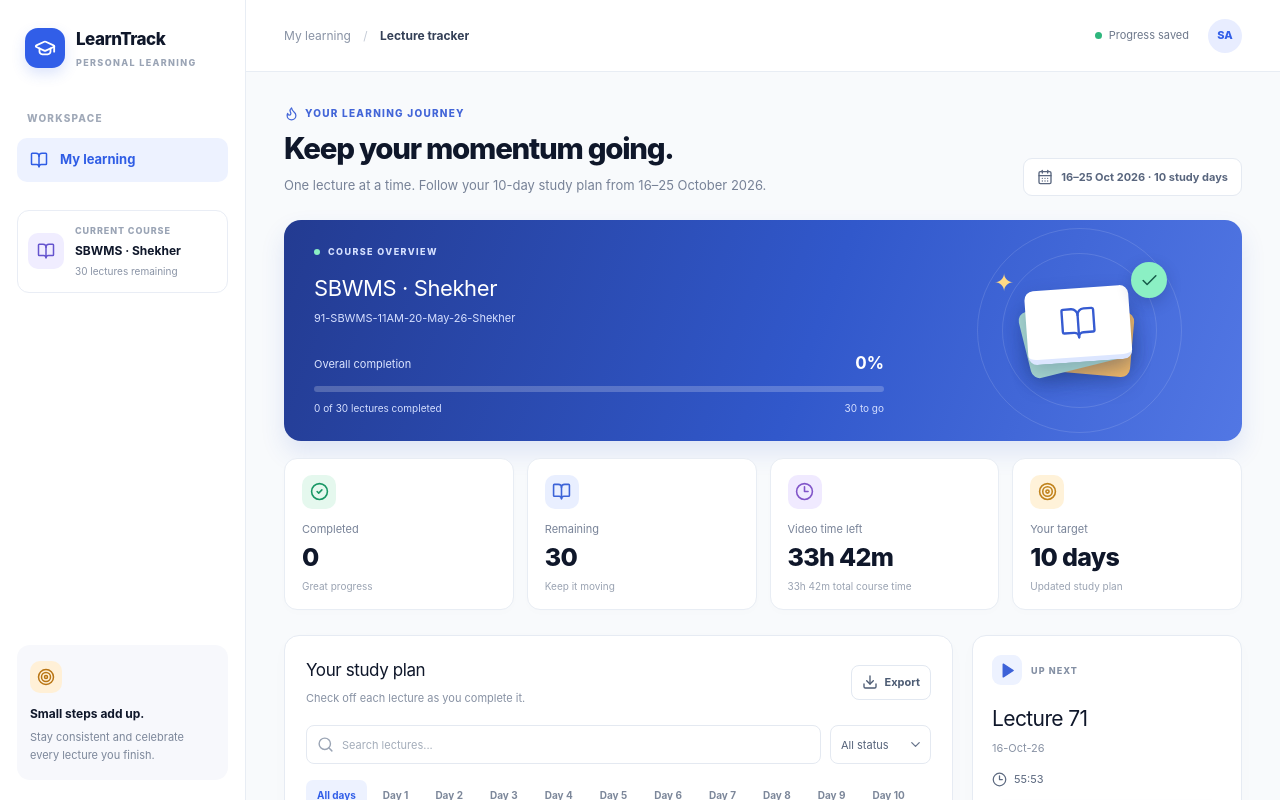
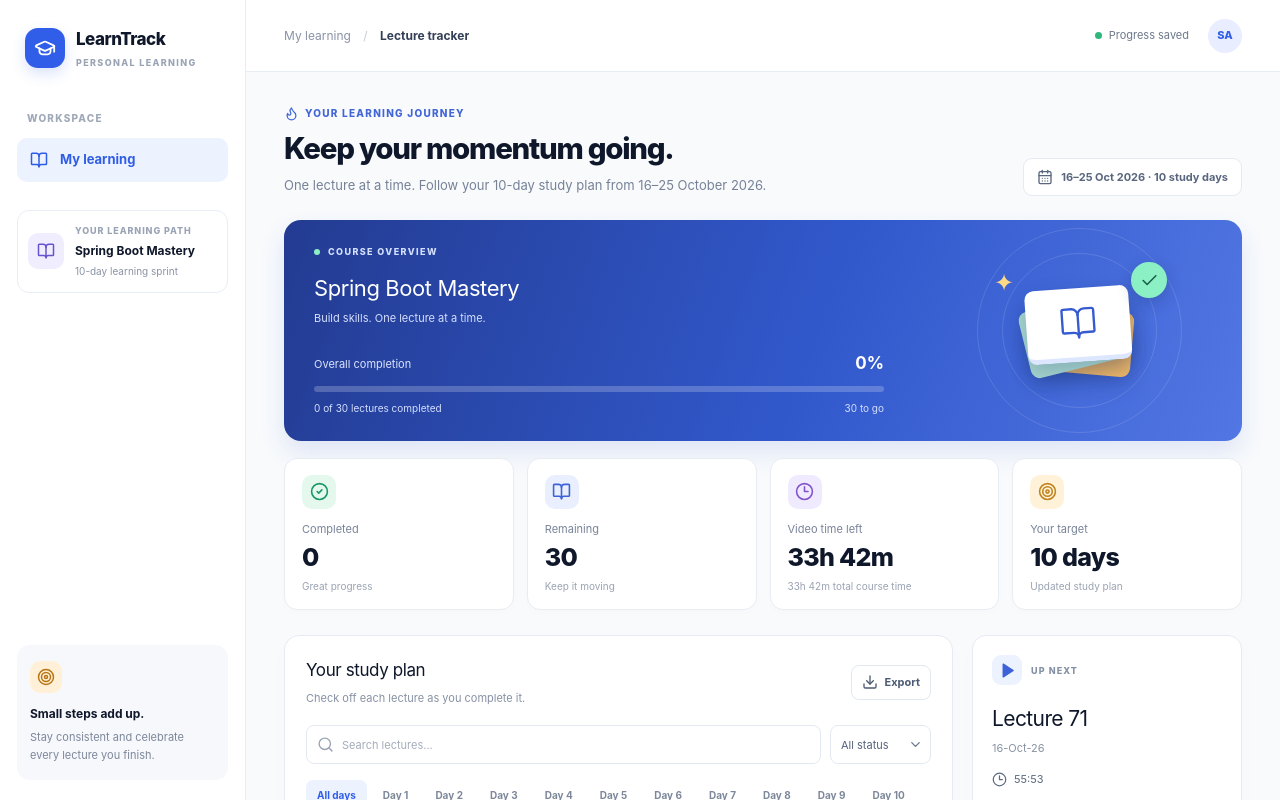
Before and after one commit to Shayanarshi/lecture-tracker, a React (Vite) app: page / in a window 1280 px wide. Shown: the top 800 px of the page. Built offline with nearby package versions, Linux system fonts and the light colour scheme.

Commit message:
Improve dashboard alignment and styling

```diff
--- a/src/main.jsx
+++ b/src/main.jsx
@@ -171,7 +171,7 @@ function App() {
 
   function exportProgress() {
     const data = {
-      course: "91-SBWMS-11AM-20-May-26-Shekher",
+      course: "Spring Boot Mastery — 10-Day Learning Sprint",
       exportedAt: new Date().toISOString(),
       completedLectures: [...completed].sort((a, b) => a - b),
       remainingLectures: lessons
@@ -216,9 +216,9 @@ function App() {
         <div className="sidebar-course">
           <div className="course-icon"><BookOpen size={18} /></div>
           <div className="min-w-0">
-            <div className="course-small">CURRENT COURSE</div>
-            <div className="course-title">SBWMS · Shekher</div>
-            <div className="course-subtitle">{remainingCount} lectures remaining</div>
+            <div className="course-small">YOUR LEARNING PATH</div>
+            <div className="course-title">Spring Boot Mastery</div>
+            <div className="course-subtitle">10-day learning sprint</div>
           </div>
         </div>
         <div className="sidebar-bottom">
@@ -252,8 +252,8 @@ function App() {
           <section className="hero-card">
             <div className="hero-content">
               <div className="hero-label"><span className="hero-dot" /> COURSE OVERVIEW</div>
-              <h2>SBWMS · Shekher</h2>
-              <p>91-SBWMS-11AM-20-May-26-Shekher</p>
+              <h2>Spring Boot Mastery</h2>
+              <p>Build skills. One lecture at a time.</p>
               <div className="hero-progress-heading">
                 <span>Overall completion</span>
                 <strong>{progress}%</strong>
```
